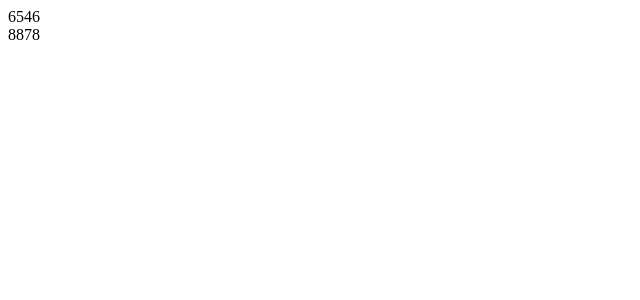
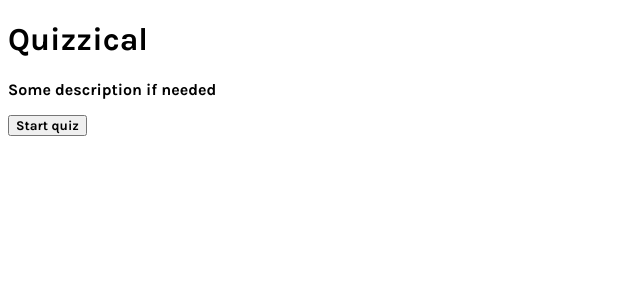
Before and after one commit to ErikEgl/quizzical-react, a React (Create React App) app: page / in a window 1280 px wide. Shown: the top 300 px of the page, without its empty margins (0-640 px from the left). Built offline with nearby package versions, Linux system fonts and the light colour scheme.

Commit message:
added pages

```diff
--- a/public/index.html
+++ b/public/index.html
@@ -4,7 +4,7 @@
     <meta charset="utf-8" />
     <meta name="viewport" content="width=device-width, initial-scale=1" />
     <link href="https://fonts.googleapis.com/css2?family=Inter&family=Karla:wght@700&display=swap" rel="stylesheet">
-    <title>React App</title>
+    <title>Quizzical React</title>
   </head>
   <body>
     <div id="root"></div>
--- a/src/App.js
+++ b/src/App.js
@@ -1,11 +1,11 @@
-import Button from "./components/Button/Button";
-import Question from "./components/Question/Question";
+import FirstPage from "./components/FirstPage/FirstPage";
 
 function App() {
-  return <>
-  <Button/>
-  <Question/>
-  </>;
+  return (
+    <>
+      <FirstPage />
+    </>
+  );
 }
 
 export default App;
--- a/src/components/Button/Button.js
+++ b/src/components/Button/Button.js
@@ -3,9 +3,7 @@ import React from "react";
 function Button(props) {
   return (
     <>
-      <div className="button">
-       6546
-      </div>
+      <button className="button">Start quiz</button>
     </>
   );
 }
--- /dev/null
+++ b/src/components/FirstPage/FirstPage.js
@@ -0,0 +1,18 @@
+import Button from "../Button/Button";
+// import Question from "../Question/Question";
+
+import React from "react";
+
+function FirstPage(props) {
+  return (
+    <>
+      <main>
+        <h1>Quizzical</h1>
+        <p>Some description if needed</p>
+        <Button />
+      </main>
+    </>
+  );
+}
+
+export default FirstPage;
--- a/src/index.css
+++ b/src/index.css
@@ -0,0 +1,8 @@
+*,
+*::before,
+*::after {
+  box-sizing: border-box;
+  font-family: Karla, sans-serif;
+}
+
+/*# sourceMappingURL=index.css.map */
--- a/src/index.scss
+++ b/src/index.scss
@@ -3,6 +3,8 @@
 @import "./assets/scss/base";
 @import "./assets/scss/main";
 
+@import "./components/Question/Question";
+@import "./components/Button/Button";
 
-// @import "./components/Question/Question";
-// @import "./components/Button/Button";
+@import "./components/QuestionsPage/QuestionsPage";
+@import "./components/FirstPage/FirstPage";
```
Also changed, not shown: src/components/QuestionsPage/QuestionsPage.js (added, +11 -0 lines), src/components/FirstPage/FirstPage.scss (added), src/components/QuestionsPage/QuestionsPage.scss (added), 1 other file (tests, documents, lock files or other folders).
